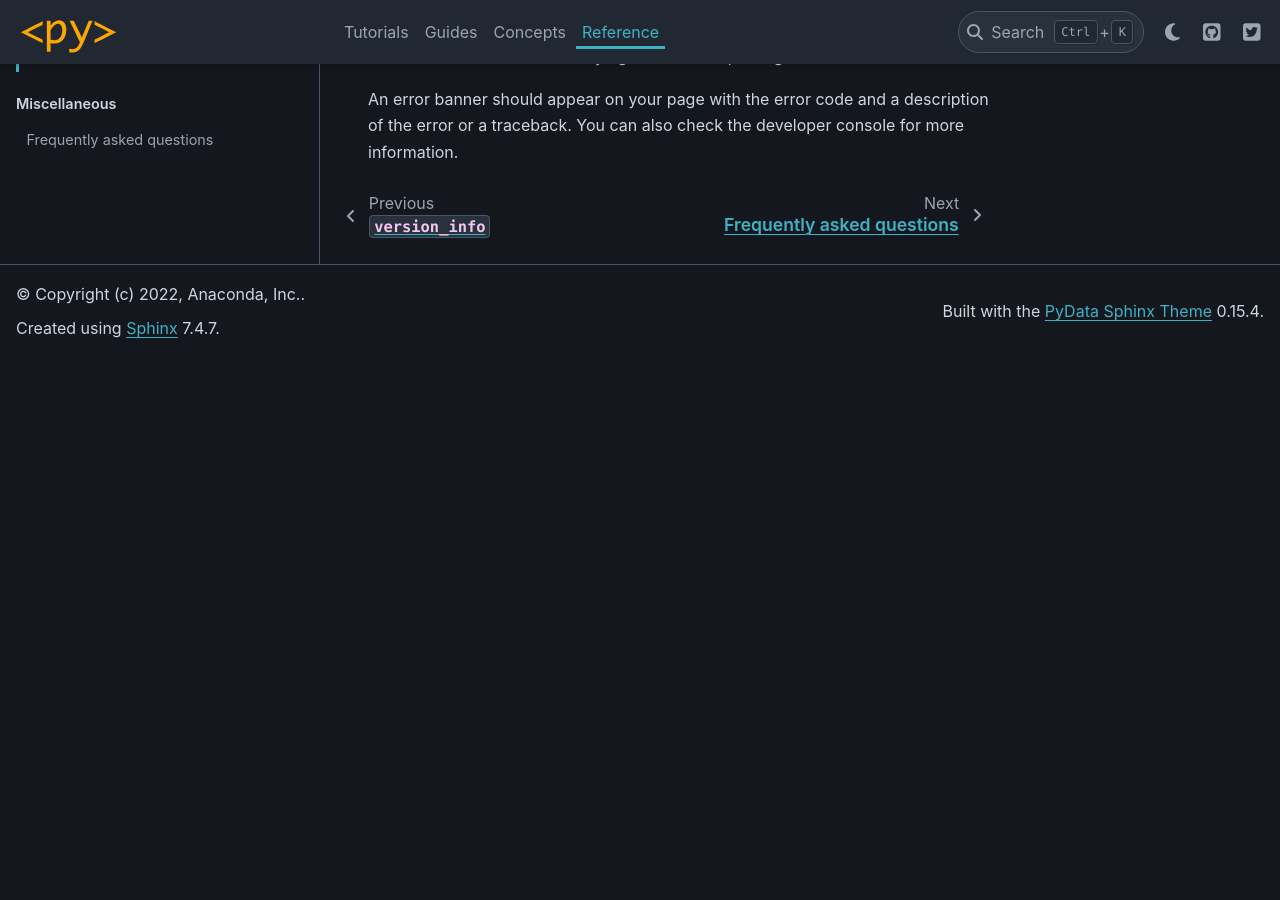
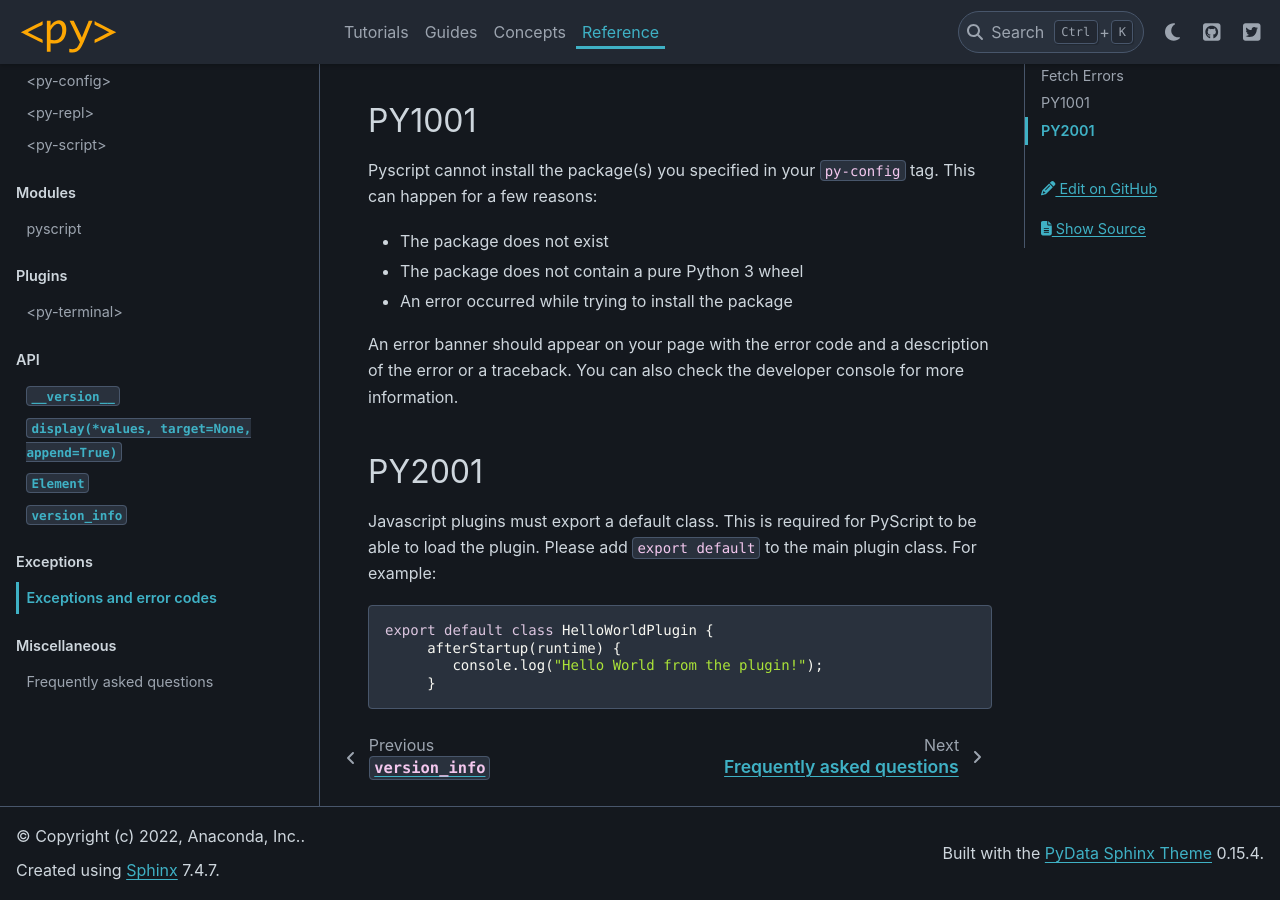
Before and after one commit to pyscript/pyscript, a Sphinx documentation site: the page built from docs/reference/exceptions.md, in a window 1280 px wide and 900 px high, scrolled down 1509 px. Built offline with Sphinx 7.4.7 and the PyData theme 0.15.4, drawn with Linux system fonts in a browser that asks for light colours; before the commit the page ends 1867 px from its top, so only the background shows below that; some of the changed text lies outside the part shown.

Commit message:
Add docs for new error codes

````diff
--- a/docs/reference/exceptions.md
+++ b/docs/reference/exceptions.md
@@ -9,6 +9,8 @@
 |------------|--------------------------------|--------------------|
 | PY1000     | Invalid configuration supplied | Confirm that your `py-config` tag is using a valid `TOML` or `JSON` syntax and is using the correct configuration type. |
 | PY1001     | Unable to install package(s)   | Confirm that the package contains a pure Python 3 wheel or the name of the package is correct. |
+| PY2000     | Invalid plugin file extension  | Only `.js` and `.py` files can be used when loading user plugins. Please confirm your path contains the file extension. |
+| PY2001     | Plugin doesn't contain a default export | Please add `export default` to the main plugin class. |
 | PY9000     | Top level await is deprecated  | Create a coroutine with your code and schedule it with `asyncio.ensure_future` or similar |
 
 
@@ -37,3 +39,14 @@
 - An error occurred while trying to install the package
 
 An error banner should appear on your page with the error code and a description of the error or a traceback. You can also check the developer console for more information.
+
+## PY2001
+
+Javascript plugins must export a default class. This is required for PyScript to be able to load the plugin. Please add `export default` to the main plugin class. For example:
+
+```js
+export default class HelloWorldPlugin {
+     afterStartup(runtime) {
+        console.log("Hello World from the plugin!");
+     }
+```
````
Also changed, not shown: 2 other files.
